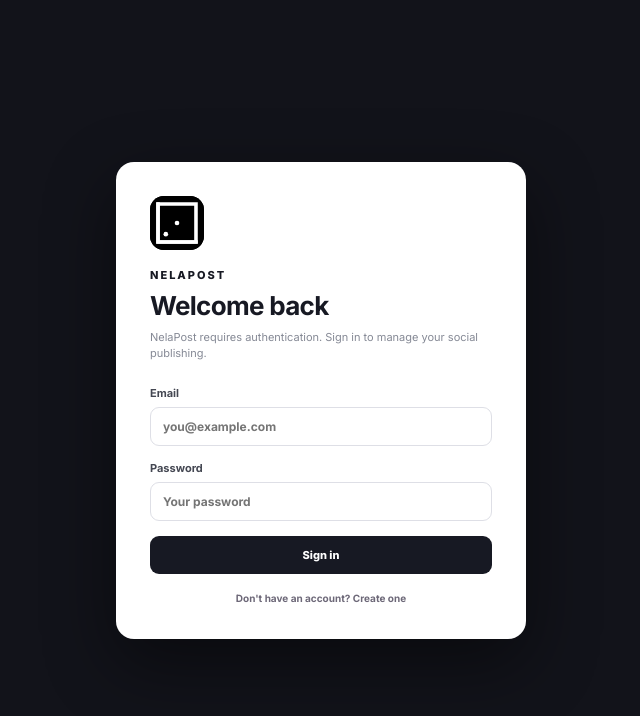
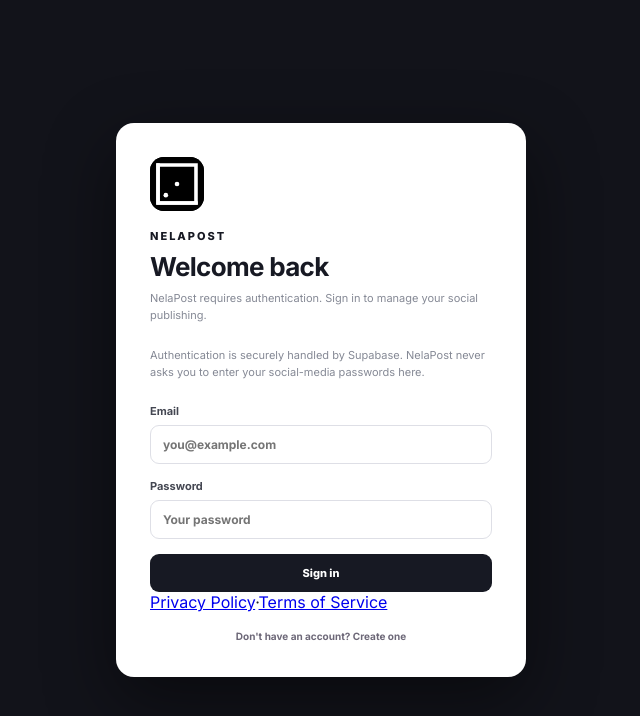
Before and after one commit to tladirobsonretro/NelaPost, a Next.js app: page /login in a window 1280 px wide. Shown: the top 716 px of the page, without its empty margins (319-959 px from the left). Built offline with nearby package versions, Linux system fonts and the light colour scheme; no server answers.

Commit message:
Clarify NelaPost authentication and legal links

```diff
--- a/app/login/page.tsx
+++ b/app/login/page.tsx
@@ -39,6 +39,7 @@
    <div className="loginBrand">NELAPOST</div>
    <h1>{mode==='login'?'Welcome back':'Create your account'}</h1>
    <p>NelaPost requires authentication. Sign in to manage your social publishing.</p>
+   <p className="loginAuthNote">Authentication is securely handled by Supabase. NelaPost never asks you to enter your social-media passwords here.</p>
    <form onSubmit={submit}>
     <label>Email<input type="email" value={email} onChange={e=>setEmail(e.target.value)} placeholder="you@example.com" autoComplete="email" required /></label>
     <label>Password<input type="password" value={password} onChange={e=>setPassword(e.target.value)} placeholder="Your password" autoComplete={mode==='login'?'current-password':'new-password'} minLength={6} required /></label>
@@ -46,6 +47,7 @@
     {message&&<div className="loginMessage">{message}</div>}
     <button className="loginButton" disabled={busy}>{busy?(mode==='login'?'Signing in…':'Creating account…'):(mode==='login'?'Sign in':'Create account')}</button>
    </form>
+   <div className="loginLegal"><a href="/privacy">Privacy Policy</a><span>·</span><a href="/terms">Terms of Service</a></div>
    <button className="loginSwitch" onClick={()=>{setMode(mode==='login'?'signup':'login');setError('');setMessage('')}}>{mode==='login'?"Don't have an account? Create one":"Already have an account? Sign in"}</button>
   </section>
  </main>
```
